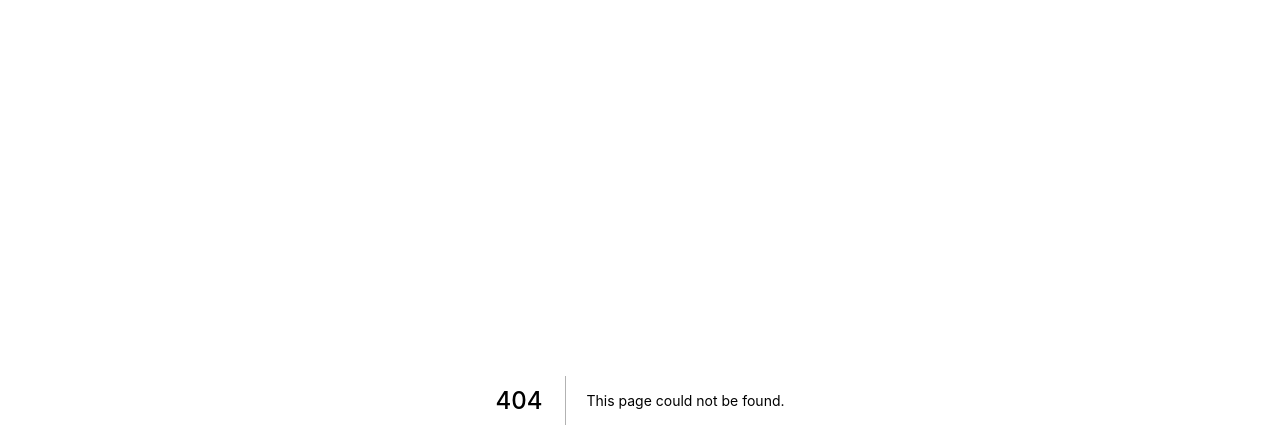
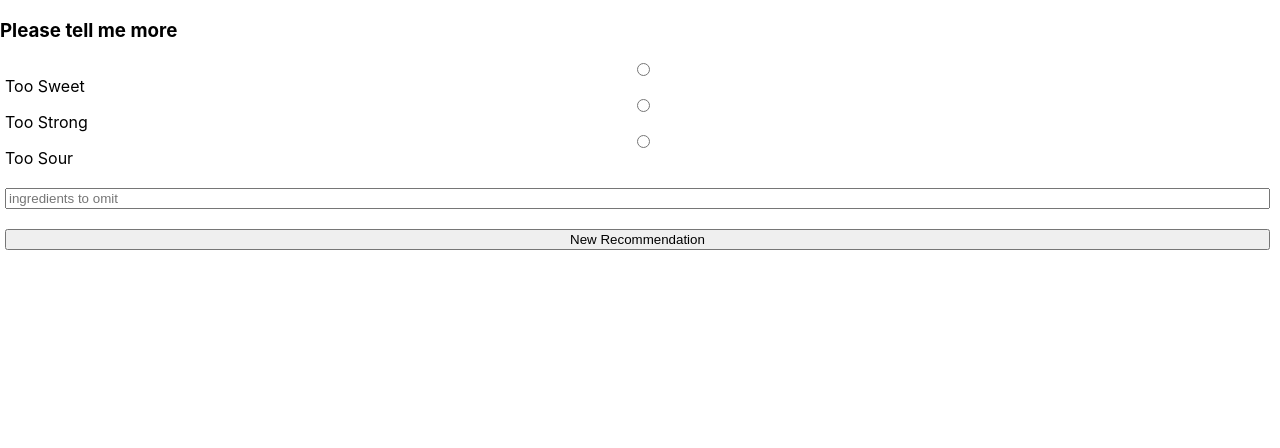
Before and after one commit to Thinh2Win/MVP, a Next.js app in the folder my-app/: page /components/form in a window 1280 px wide. Before the commit this address had no page. Shown: the top 448 px of the page. Built offline with nearby package versions, Linux system fonts and the light colour scheme.

Commit message:
Implements form component

```diff
--- /dev/null
+++ b/my-app/pages/components/form.js
@@ -0,0 +1,21 @@
+import React, {useState, useEffect} from 'react'
+import styles from '../../styles/Home.module.css'
+import Link from 'next/link'
+
+export default function Form() {
+
+  return (
+    <div className={styles.form}>
+      <h3>Please tell me more</h3>
+      <div className={styles.containerContent}>
+        <input type="radio" value="sweet"/> Too Sweet
+        <input type="radio" value="strong"/> Too Strong
+        <input type="radio" value="sour"/> Too Sour
+        <input placeholder='ingredients to omit' style={{margin: '20px 10px 10px 0'}}/>
+        <Link href='/recommend'>
+          <button style={{margin: '10px 10px 10px 0'}}>New Recommendation</button>
+        </Link>
+      </div>
+    </div>
+  )
+}
```
